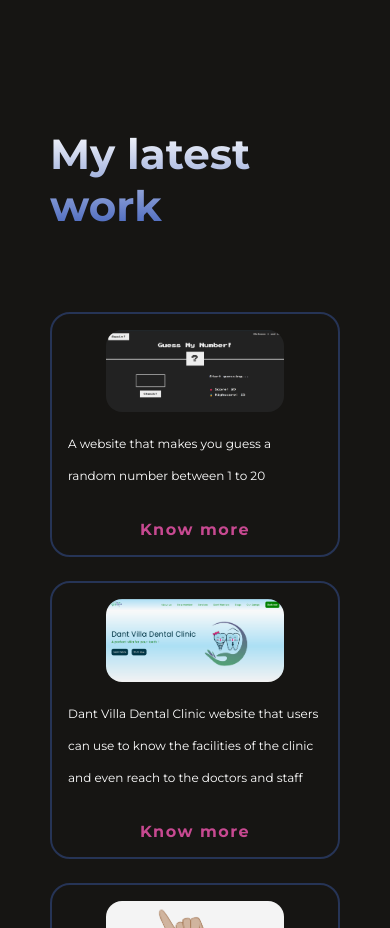
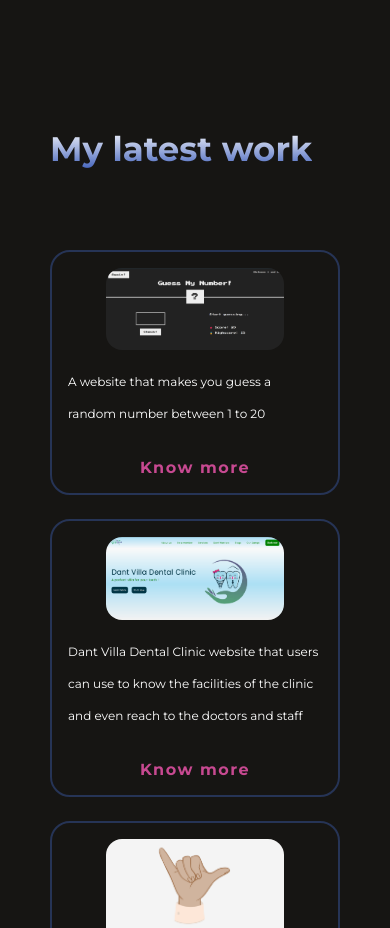
Before and after one commit to EshaanGupta1011/Portfolio, a React (Vite) app: page / in a window 390 px wide. Shown: the part 3189-4117 px from the top of the page. Built offline with nearby package versions, Linux system fonts and the light colour scheme.

Commit message:
update: font size

```diff
--- a/src/Components/Mywork/Mywork.css
+++ b/src/Components/Mywork/Mywork.css
@@ -69,7 +69,7 @@
   }
 
   .mywork-title h1 {
-    font-size: 42px;
+    font-size: 34px;
   }
 
   .mywork-container {
```
